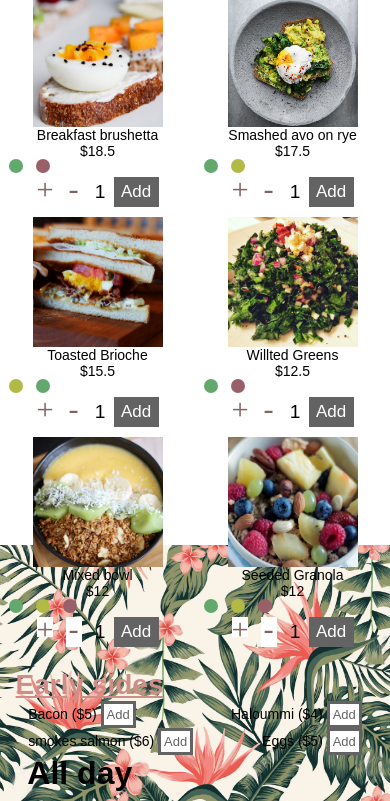
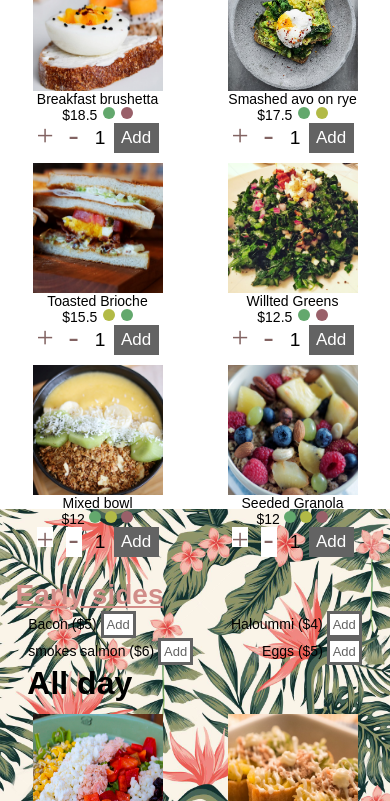
Before and after one commit to itisgia/Lola-Stays, a plain HTML site: page order.html in a window 390 px wide. Shown: the part 287-1088 px from the top of the page. Drawn offline with nearby package versions, Linux system fonts and the light colour scheme; a web font is replaced by a local one.

Commit message:
css has changed

```diff
--- a/order.html
+++ b/order.html
@@ -63,9 +63,13 @@
 				<div class="product">
 					<img src="images/bb.jpeg" alt="food">
 					<p class="name">Breakfast brushetta</p>
+					<div class="flexwrap">
 						<p class="price">$18.5</p>
 						<span class="dot vegan"></span>
 						<span class="dot df"></span>
+					</div>
+
+
 					<div class="qty">
 						<input name="quantity" value="1" class="quantity">
 					  	<div class="controls-wrapper">
@@ -78,9 +82,11 @@
 				<div class="product">
 					<img src="images/sa.jpeg" alt="food">
 					<p class="name">Smashed avo on rye</p>
+					<div class="flexwrap">
 						<p class="price">$17.5</p>
 						<span class="dot vegan"></span>
 						<span class="dot gf"></span>
+					</div>
 
 					<div class="qty">
 						<input name="quantity" value="1" class="quantity">
@@ -95,9 +101,11 @@
 
 					<img src="images/tb.jpeg" alt="food">
 					<p class="name">Toasted Brioche</p>
+					<div class="flexwrap">
 						<p class="price">$15.5</p>
 						<span class="dot gf"></span>
 						<span class="dot vegan"></span>
+					</div>
 					<div class="qty">
 						<input name="quantity" value="1" class="quantity">
 					  	<div class="controls-wrapper">
@@ -111,9 +119,11 @@
 
 					<img src="images/wg.jpg" alt="food">
 					<p class="name">Willted Greens</p>
+					<div class="flexwrap">
 						<p class="price">$12.5</p>
 						<span class="dot vegan"></span>
 						<span class="dot df"></span>
+					</div>
 					<div class="qty">
 						<input name="quantity" value="1" class="quantity">
 					  	<div class="controls-wrapper">
@@ -126,10 +136,12 @@
 				<div class="product">
 					<img src="images/mb.jpeg" alt="food">
 					<p class="name">Mixed bowl</p>
+					<div class="flexwrap">
 						<p class="price">$12</p>
 						<span class="dot vegan"></span>
 						<span class="dot gf"></span>
 						<span class="dot df"></span>
+					</div>
 					<div class="qty">
 						<input name="quantity" value="1" class="quantity">
 					  	<div class="controls-wrapper">
@@ -142,10 +154,12 @@
 				<div class="product">
 					<img src="images/sg.jpg" alt="food">
 					<p class="name">Seeded Granola</p>
+					<div class="flexwrap">
 						<p class="price">$12</p>
 						<span class="dot vegan"></span>
 						<span class="dot gf"></span>
 						<span class="dot df"></span>
+					</div>
 					<div class="qty">
 						<input name="quantity" value="1" class="quantity">
 					  	<div class="controls-wrapper">
@@ -174,10 +188,12 @@
 				<div class="product">
 					<img src="images/cs.jpeg" alt="food">
 					<p class="name">Cobb Salad</p>
+					<div class="flexwrap">
 						<p class="price">$21.5</p>
 						<span class="dot vegan"></span>
 						<span class="dot gf"></span>
 						<span class="dot df"></span>
+					</div>
 					<div class="qty">
 						<input name="quantity" value="1" class="quantity">
 					  	<div class="controls-wrapper">
@@ -191,8 +207,10 @@
 
 					<img src="images/pt.jpeg" alt="food">
 					<p class="name">Pork Taco</p>
+					<div class="flexwrap">
 						<p class="price">$18.5</p>
 						<span class="dot gf"></span>
+					</div>
 					<div class="qty">
 						<input name="quantity" value="1" class="quantity">
 					  	<div class="controls-wrapper">
@@ -205,8 +223,10 @@
 				<div class="product">
 					<img src="images/pk.jpg" alt="food">
 					<p class="name">Pork belly & Kimchi</p>
+					<div class="flexwrap">
 						<p class="price">$14.5</p>
 						<span class="dot gf"></span>
+					</div>
 					<div class="qty">
 						<input name="quantity" value="1" class="quantity">
 					  	<div class="controls-wrapper">
@@ -220,9 +240,11 @@
 
 					<img src="images/br.jpeg" alt="food">
 					<p class="name">Beef Ribs</p>
+					<div class="flexwrap">
 						<p class="price">$14.5</p>
 						<span class="dot gf"></span>
 						<span class="dot df"></span>
+					</div>
 					<div class="qty">
 						<input name="quantity" value="1" class="quantity">
 					  	<div class="controls-wrapper">
@@ -236,9 +258,11 @@
 
 					<img src="images/ll.jpeg" alt="food">
 					<p class="name">Lamb loin chops</p>
+					<div class="flexwrap">
 						<p class="price">$15.5</p>
 						<span class="dot gf"></span>
 						<span class="dot df"></span>
+					</div>
 					<div class="qty">
 						<input name="quantity" value="1" class="quantity">
 					  	<div class="controls-wrapper">
@@ -252,8 +276,10 @@
 
 					<img src="images/wr.jpg" alt="food">
 					<p class="name">Whitebait & butter rolls</p>
+					<div class="flexwrap">
 						<p class="price">$11.5</p>
 						<span class="dot gf"></span>
+					</div>
 					<div class="qty">
 						<input name="quantity" value="1" class="quantity">
 					  	<div class="controls-wrapper">
--- a/sass/style.scss
+++ b/sass/style.scss
@@ -519,6 +519,9 @@ footer{
 				height: 15px;
 	    		width: 15px;
 	    	}
+				.type {
+					margin: 0px 14px !important;
+				}
 	}
 	.big-box{
 		.left-wrap{
@@ -573,11 +576,7 @@ footer{
 					font-size: 14px;
 					text-align: center;
 				}
-				.dot{
-					margin-left: 9px;
-					width: 14px;
-					height:14px;
-				}
+
 			.qty{
 					 width: 132px;
 
@@ -668,12 +667,28 @@ footer{
 			}
 		}
 	}
+	.flexwrap {
+		display: flex;
+		width: 39%;
+		.dot {
+			width: 12px;
+			height: 12px;
+		}
+	}
+	.right-wrap{
+		margin-top: 2%!important;
+	}
 
 }
 
-@media only screen and (min-width: 1170px){
+@media only screen and (min-width: 1024px){
 	header{
 		height: auto;
+	}
+	body {
+		transform: scale(0.9);
+    transform-origin: 0 0;
+    margin: 0 auto;
 	}
 	main{
 		height: 64vh;
@@ -695,7 +710,4 @@ footer{
 		}
 	}
 
-	.right-wrap{
-		margin-top: 2%!important;
-	}
 }
```
Also changed, not shown: css/style.css, 1 other file. Lines whose indentation alone changed are shown as unchanged.
